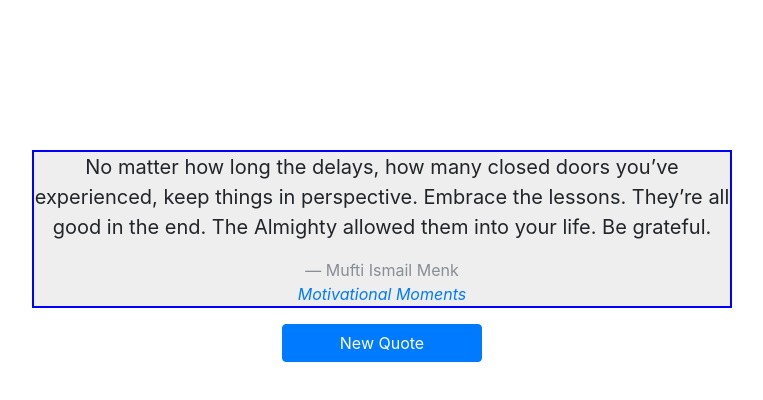
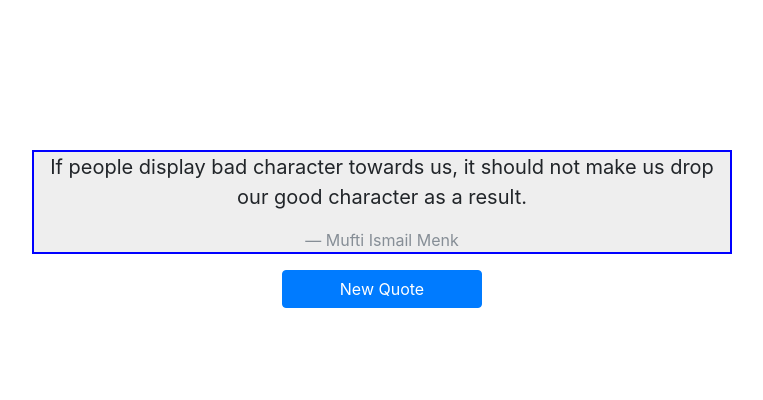
Before and after one commit to mkamalkayani/Random-Quote-Machine, a plain HTML site: page index.html in a window 1280 px wide. Shown: the whole page, without its empty margins (258-1021 px from the left). Drawn offline with nearby package versions, Linux system fonts and the light colour scheme.

Commit message:
XHR working

```diff
--- a/index.html
+++ b/index.html
@@ -13,7 +13,7 @@
 <body>
 <div class="container-fluid">
 	<section>
-		<blockquote class="blockquote text-center"><p>No matter how long the delays, how many closed doors you’ve experienced, keep things in perspective. Embrace the lessons. They’re all good in the end. The Almighty allowed them into your life. Be grateful.<p>
+		<blockquote class="blockquote text-center"><p>If people display bad character towards us, it should not make us drop our good character as a result.<p>
 			<footer class="blockquote-footer">Mufti Ismail Menk
 				<br>
 				<a href="https:www.muftimenk.com">
--- a/main.js
+++ b/main.js
@@ -1,23 +1,32 @@
 var quoteText = document.querySelector('section blockquote p');
+var quoteAuthor = document.querySelector('.blockquote-footer')
 var newQuote = document.querySelector("button.newQuote");
 var HEIGHT = window.innerHeight - 200;
 
 var category = ["Love", "Patience", "Hope", "Good Character"];
-
-var min = 0;
-var max = 3;
-var randomNumber = Math.floor(Math.random() * (max - min + 1)) + min;
+function randomNumber(min=0, max=3){
+		var randomNumber = Math.floor(Math.random() * (max - min + 1)) + min;
+		return randomNumber;
+ 	}
 
 URL = "motivationalMoments.json";
 
-newQuote.onclick = function() {
+function newRequest() {
  var request = new XMLHttpRequest();
  request.open('GET',URL);
  request.send();
 
  request.onload = function (){
- 	var responseText = request.responseText;
- 	//quoteText.textContent = responseText.Love[0].quote;
- 	console.log(request);
+ 	var responseText = JSON.parse(request.responseText);
+
+ 	var randomCategory = responseText[category[randomNumber()]];
+
+ 	var randomQuote = randomCategory[randomNumber(min=0, max=randomCategory.length-1)];
+ 	//console.log(randomQuote.author);
+ 	quoteText.textContent = randomQuote.quote;
+ 	quoteAuthor.textContent = randomQuote.author;
  }
 };
+
+window.onload = newRequest();
+newQuote.onclick = function() { newRequest() };
```
